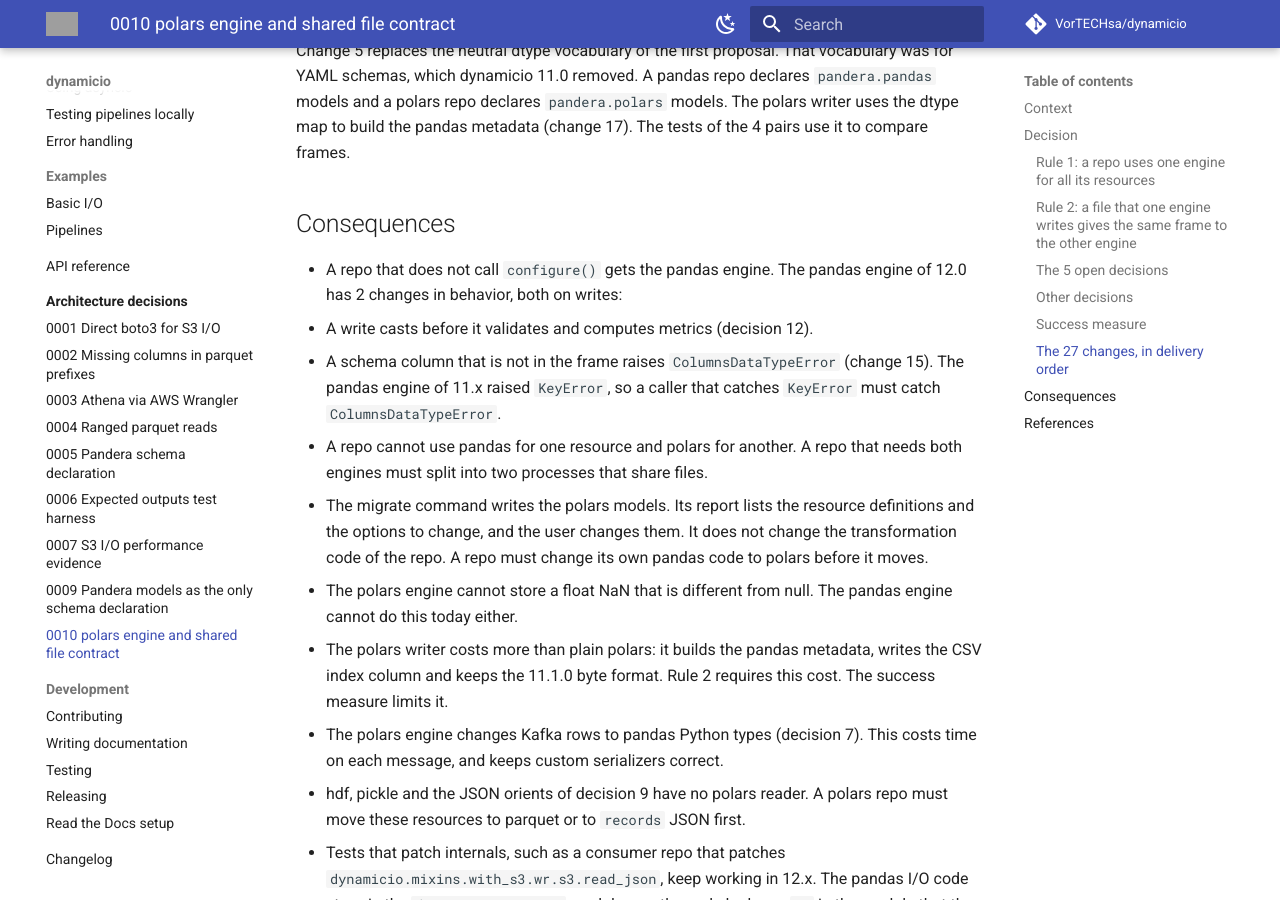
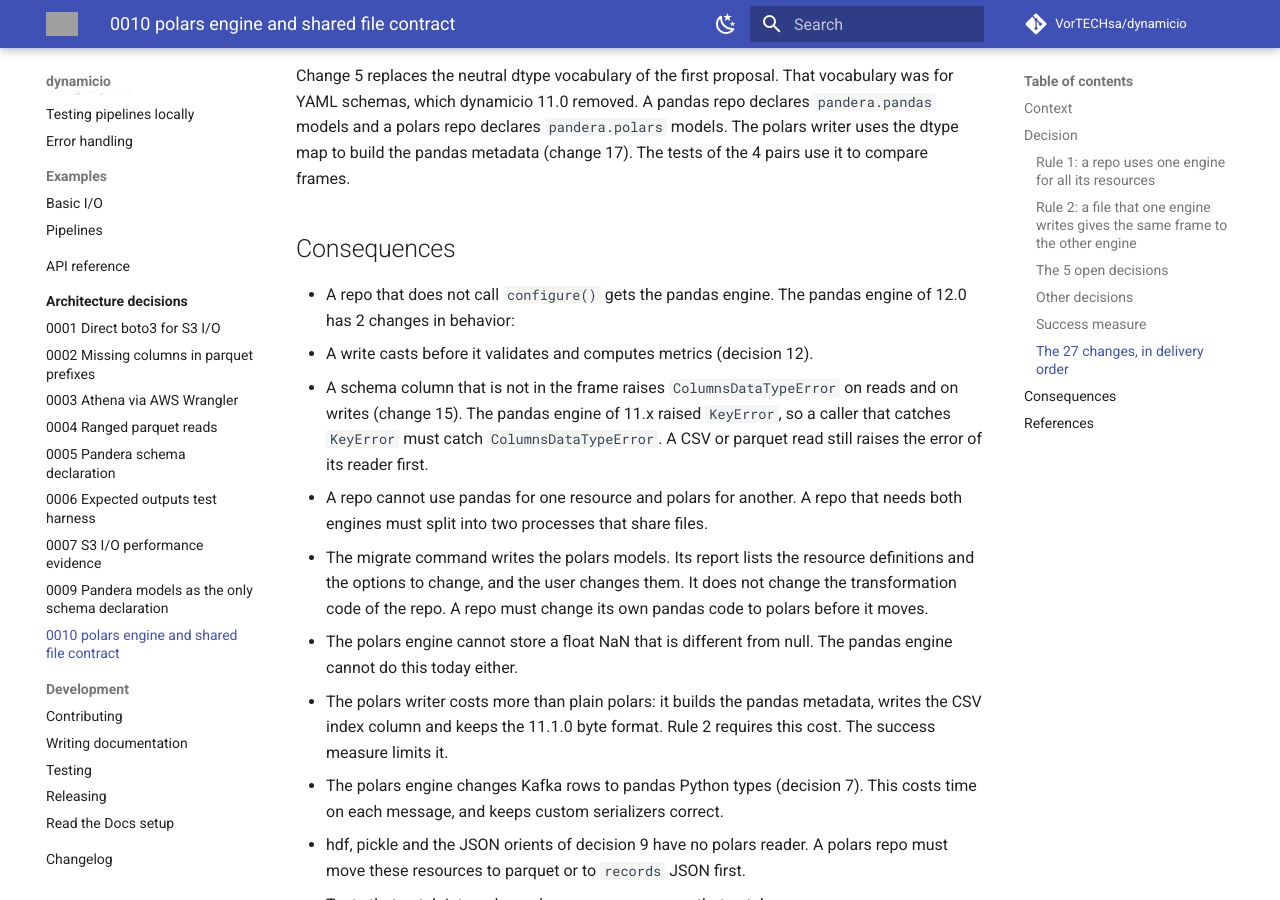
Before and after one commit to VorTECHsa/dynamicio, an MkDocs documentation site: the page built from docs/adr/0010-polars-engine-and-shared-file-contract.md, in a window 1280 px wide and 900 px high, scrolled down 15920 px. Built offline with MkDocs 1.6.1 and Material for MkDocs 9.7.7, drawn with Linux system fonts in a browser that asks for light colours; comment, search, counter and statistics services are not loaded; some of the changed text lies outside the part shown; grey boxes are pictures that could not be loaded.

Commit message:
docs(RND-25353): state that the missing-column error also changes on pandas reads in ADR 0010

```diff
--- a/docs/adr/0010-polars-engine-and-shared-file-contract.md
+++ b/docs/adr/0010-polars-engine-and-shared-file-contract.md
@@ -339,7 +339,7 @@ Phase 5 as built:
 - A prefix read on the two engines does not read the `col=value` directories back as a column. A read of a prefix with `partition_cols` thus raises
   the `ValueError` of a column that no object has, on the two engines.
 - The pandas `write()` now casts before its validations and metrics (decision 12). A schema column that is not in the frame raises `ColumnsDataTypeError`
-  on the two engines (change 15). The pandas engine of 11.x raised `KeyError`. The CHANGELOG states the two changes as breaking.
+  on the two engines, on reads and on writes (change 15). The pandas engine of 11.x raised `KeyError`. The CHANGELOG states the two changes as breaking.
 - The checks of the polars engine are in `PolarsChecks`, and the parquet metadata code is in `PolarsParquet`. `PolarsFiles` and `PolarsSinks` share them.
 
 Phase 6 as built:
@@ -398,10 +398,10 @@ of the 4 pairs use it to compare frames.
 
 ## Consequences
 
-- A repo that does not call `configure()` gets the pandas engine. The pandas engine of 12.0 has 2 changes in behavior, both on writes:
+- A repo that does not call `configure()` gets the pandas engine. The pandas engine of 12.0 has 2 changes in behavior:
   - A write casts before it validates and computes metrics (decision 12).
-  - A schema column that is not in the frame raises `ColumnsDataTypeError` (change 15). The pandas engine of 11.x raised `KeyError`, so a caller that
-    catches `KeyError` must catch `ColumnsDataTypeError`.
+  - A schema column that is not in the frame raises `ColumnsDataTypeError` on reads and on writes (change 15). The pandas engine of 11.x raised `KeyError`,
+    so a caller that catches `KeyError` must catch `ColumnsDataTypeError`. A CSV or parquet read still raises the error of its reader first.
 - A repo cannot use pandas for one resource and polars for another. A repo that needs both engines must split into two processes that share files.
 - The migrate command writes the polars models. Its report lists the resource definitions and the options to change, and the user changes them.
   It does not change the transformation code of the repo. A repo must change its own pandas code to polars before it moves.
```
Also changed, not shown: other parts of docs/adr/0010-polars-engine-and-shared-file-contract.md (+3 -3 lines).
